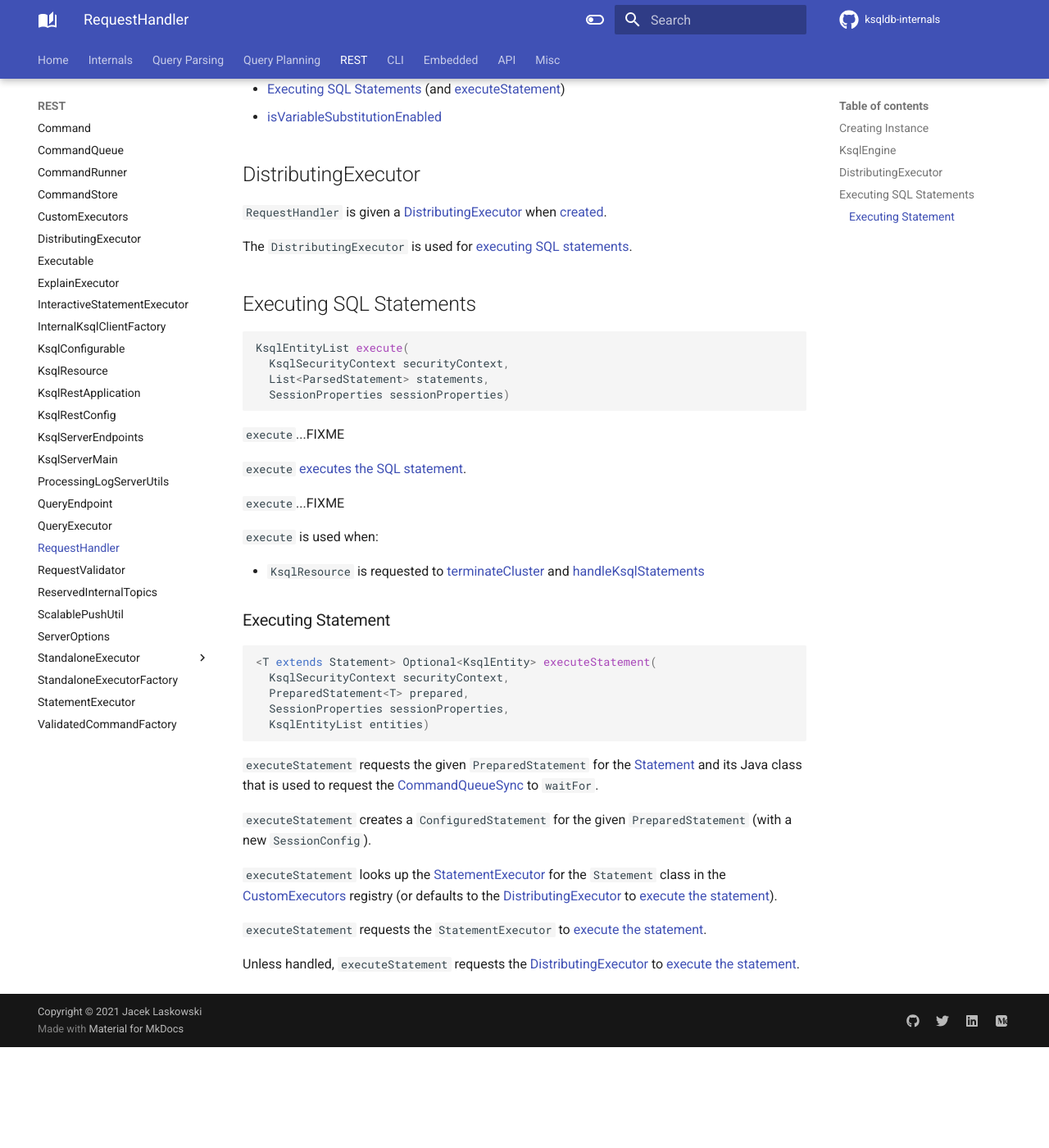
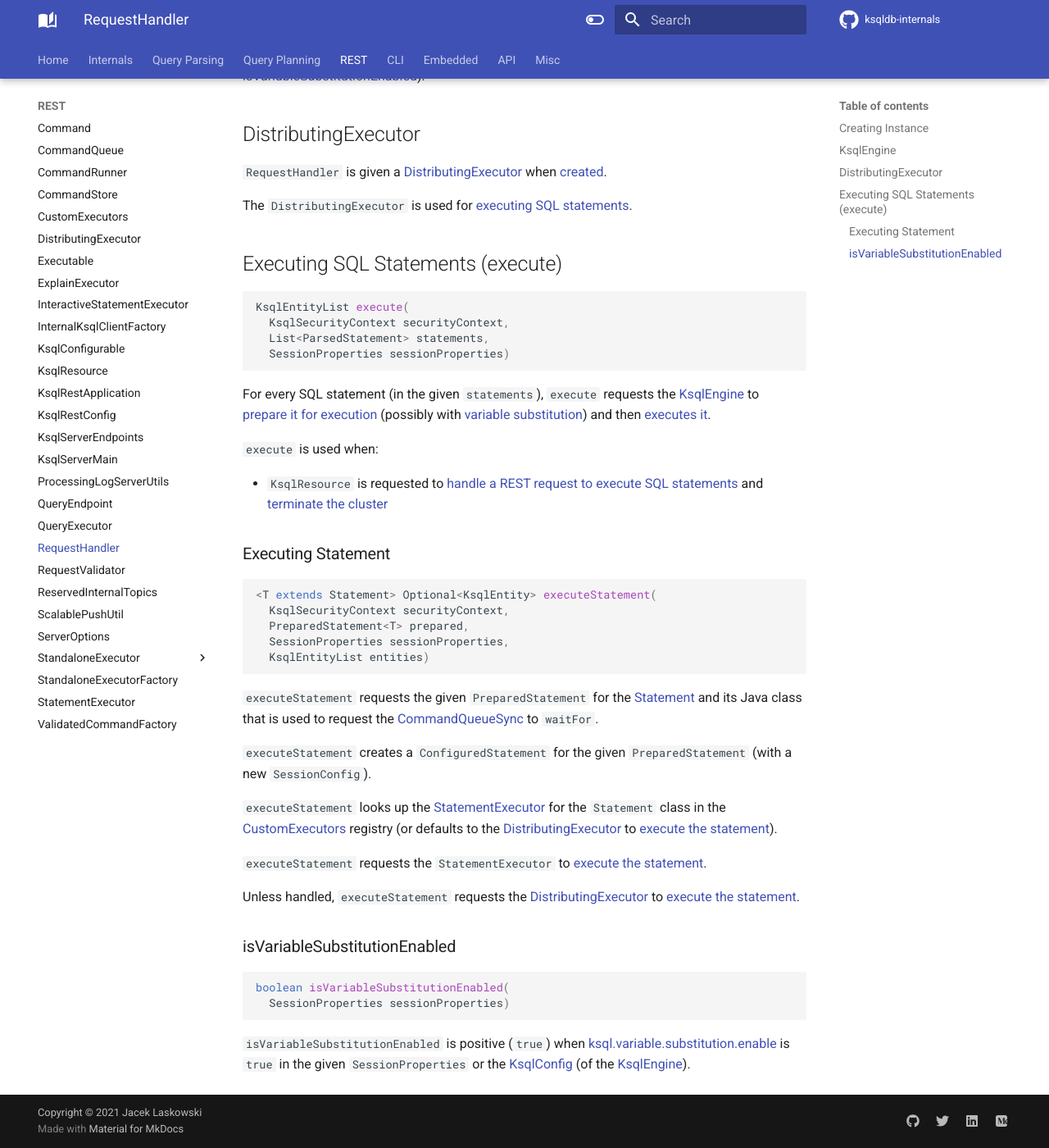
Before and after one commit to japila-books/ksqldb-internals, an MkDocs documentation site: the page built from docs/rest/RequestHandler.md, in a window 1280 px wide and 1400 px high, scrolled down 608 px. Shown: the whole window at 82% size. Built offline with MkDocs 1.6.1 and Material for MkDocs 9.7.7, drawn with Linux system fonts in a browser that asks for light colours; comment, search, counter and statistics services are not loaded; before the commit the page ends 1885 px from its top, so only the background shows below that.

Commit message:
KsqlResource and Handling Statements

````diff
--- a/docs/rest/RequestHandler.md
+++ b/docs/rest/RequestHandler.md
@@ -17,10 +17,7 @@
 
 `RequestHandler` is given a [KsqlEngine](../KsqlEngine.md) when [created](#creating-instance).
 
-The `KsqlEngine` is used for the following:
-
-* [Executing SQL Statements](#execute) (and [executeStatement](#executeStatement))
-* [isVariableSubstitutionEnabled](#isVariableSubstitutionEnabled)
+The `KsqlEngine` is used for [executing SQL Statements](#execute) (to [execute a Statement](#executeStatement) and [isVariableSubstitutionEnabled](#isVariableSubstitutionEnabled)).
 
 ## <span id="distributor"> DistributingExecutor
 
@@ -28,7 +25,7 @@ The `KsqlEngine` is used for the following:
 
 The `DistributingExecutor` is used for [executing SQL statements](#executeStatement).
 
-## <span id="execute"> Executing SQL Statements
+## <span id="execute"> Executing SQL Statements (execute)
 
 ```java
 KsqlEntityList execute(
@@ -37,15 +34,11 @@ KsqlEntityList execute(
   SessionProperties sessionProperties)
 ```
 
-`execute`...FIXME
-
-`execute` [executes the SQL statement](#executeStatement).
-
-`execute`...FIXME
+For every SQL statement (in the given `statements`), `execute` requests the [KsqlEngine](#ksqlEngine) to [prepare it for execution](../KsqlEngine.md#prepare) (possibly with [variable substitution](#isVariableSubstitutionEnabled)) and then [executes it](#executeStatement).
 
 `execute` is used when:
 
-* `KsqlResource` is requested to [terminateCluster](KsqlResource.md#terminateCluster) and [handleKsqlStatements](KsqlResource.md#handleKsqlStatements)
+* `KsqlResource` is requested to [handle a REST request to execute SQL statements](KsqlResource.md#handleKsqlStatements) and [terminate the cluster](KsqlResource.md#terminateCluster)
 
 ### <span id="executeStatement"> Executing Statement
 
@@ -66,3 +59,12 @@ KsqlEntityList execute(
 `executeStatement` requests the `StatementExecutor` to [execute the statement](StatementExecutor.md#execute).
 
 Unless handled, `executeStatement` requests the [DistributingExecutor](#distributor) to [execute the statement](DistributingExecutor.md#execute).
+
+### <span id="isVariableSubstitutionEnabled"> isVariableSubstitutionEnabled
+
+```java
+boolean isVariableSubstitutionEnabled(
+  SessionProperties sessionProperties)
+```
+
+`isVariableSubstitutionEnabled` is positive (`true`) when [ksql.variable.substitution.enable](../KsqlConfig.md#KSQL_VARIABLE_SUBSTITUTION_ENABLE) is `true` in the given `SessionProperties` or the [KsqlConfig](../KsqlEngine.md#getKsqlConfig) (of the [KsqlEngine](#ksqlEngine)).
````
Also changed, not shown: docs/api/Endpoints.md (+22 -1 lines), docs/api/ServerVerticle.md (+11 -2 lines), docs/rest/KsqlResource.md (+11 -7 lines), docs/rest/KsqlServerEndpoints.md (+13 -0 lines).
